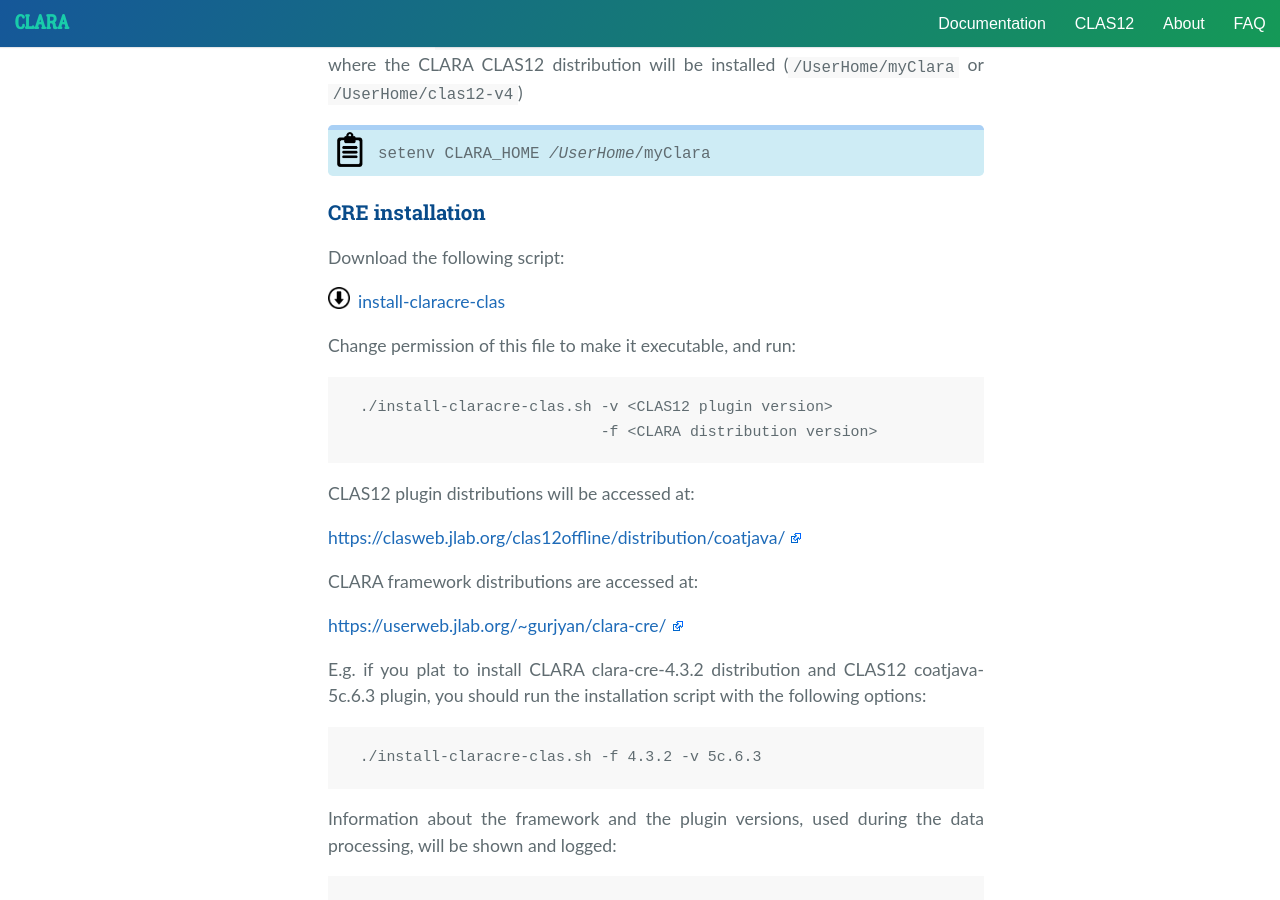
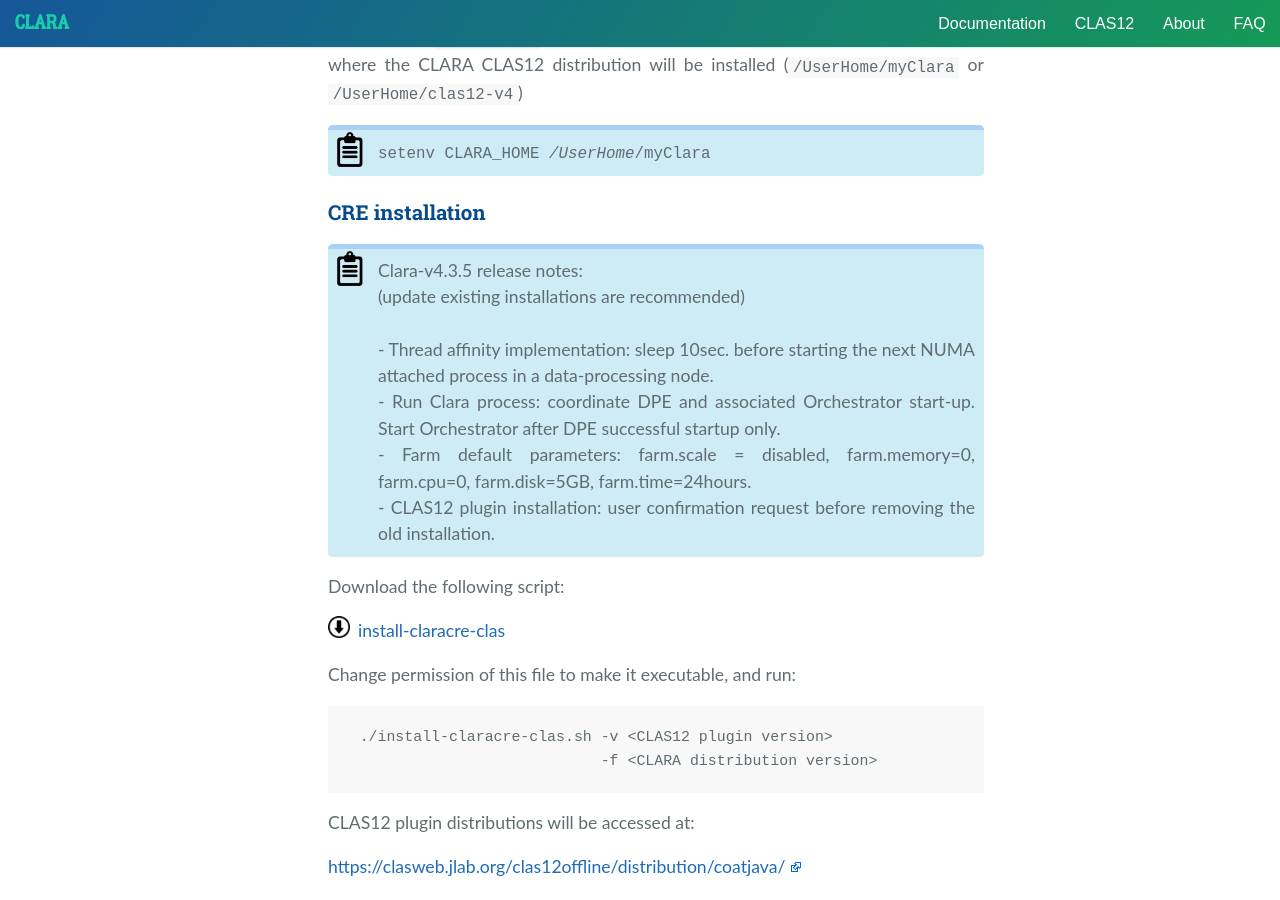
Before and after one commit to JeffersonLab/clara-docs, a Jekyll site: the page built from docs/clas/installation.md, in a window 1280 px wide and 900 px high, scrolled down 566 px. Built offline with Jekyll 4.4.1, drawn with Linux system fonts in a browser that asks for light colours; nearby versions of some CDN libraries.

Commit message:
Clara 4.3.5 release notes

```diff
--- a/docs/clas/installation.md
+++ b/docs/clas/installation.md
@@ -32,6 +32,19 @@ to the directory where the CLARA CLAS12 distribution will be installed
 </div>
 
 ### CRE installation
+<div class="note info">
+<coda>
+Clara-v4.3.5 release notes: <br>
+(update existing installations are recommended)<br><br>
+- Thread affinity implementation: sleep 10sec. before starting the next NUMA attached process in a data-processing node.<br>
+
+- Run Clara process: coordinate DPE and associated Orchestrator start-up. Start Orchestrator after DPE successful startup only.<br>
+
+- Farm default parameters: farm.scale = disabled, farm.memory=0, farm.cpu=0, farm.disk=5GB, farm.time=24hours.<br>
+
+- CLAS12 plugin installation: user confirmation request before removing the old installation.
+</coda>
+</div>
 
 Download the following script:
 
```
Also changed, not shown: 1 other file.
